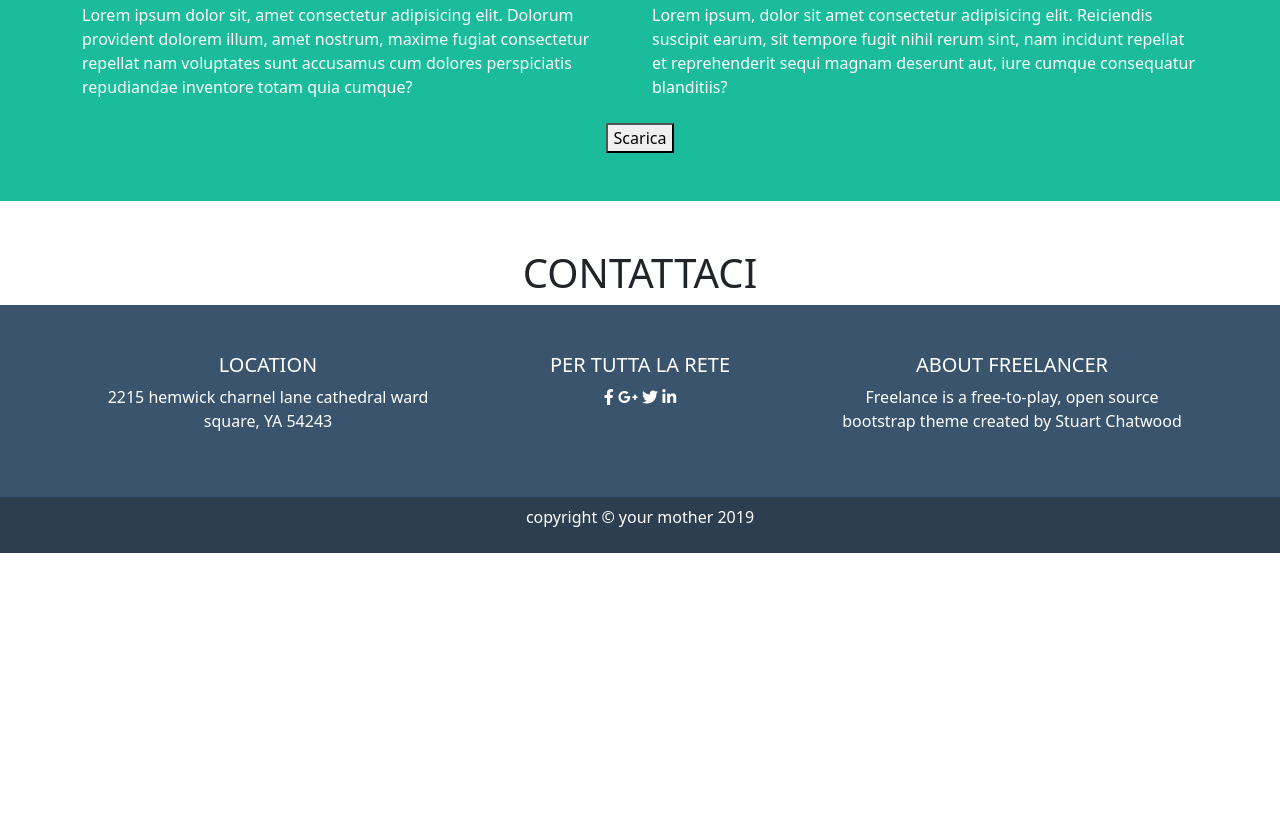
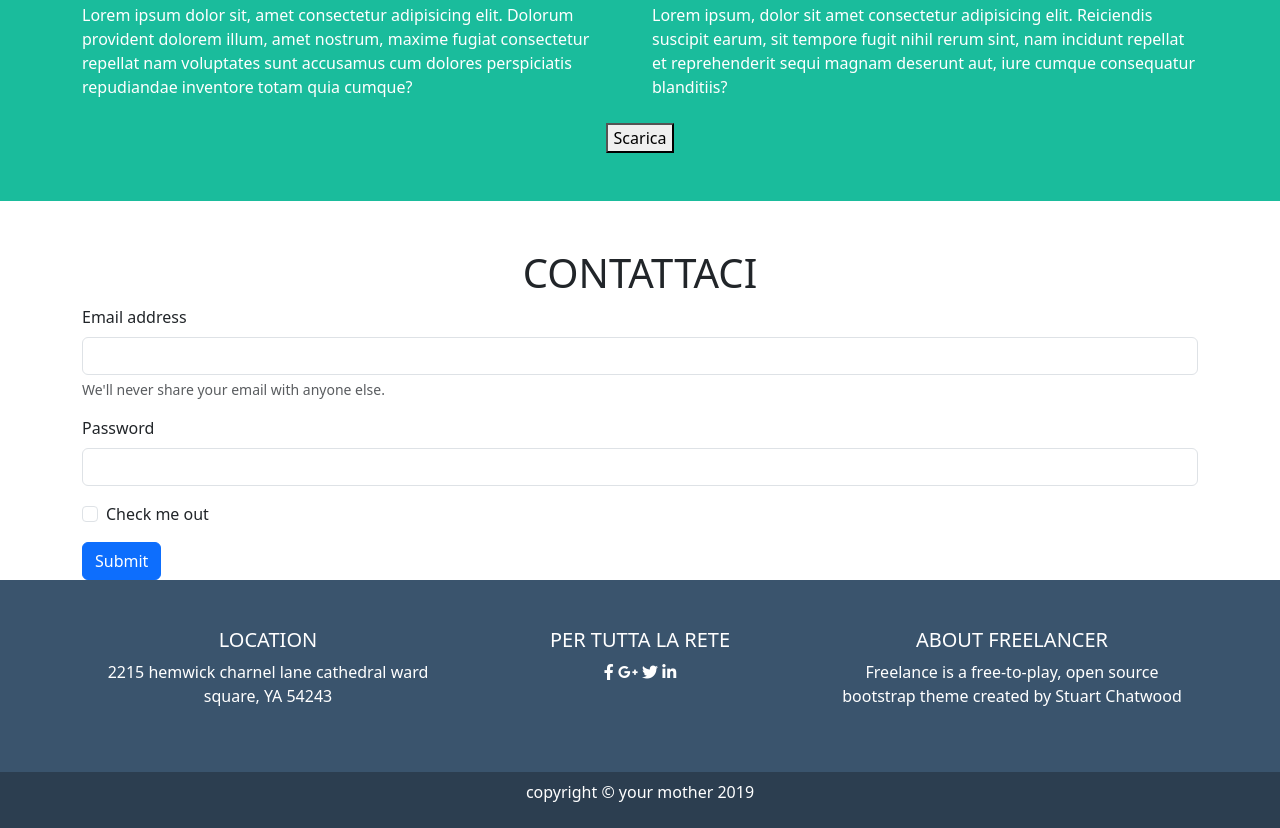
Before and after one commit to sollendy/html-css-bootstrap-freelancer, a plain HTML site: page index.html in a window 1280 px wide. Shown: the part 1560-2388 px from the top of the page. Before the commit the page ends 2113 px from the top, so only its background shows below. Drawn offline with nearby package versions, Linux system fonts and the light colour scheme.

Commit message:
form inizializzato

```diff
--- a/index.html
+++ b/index.html
@@ -100,7 +100,22 @@
         <section class="container-fluid contatti">
             <div class="container pt-5">
                 <h1 class="text-center">CONTATTACI</h1>
-
+                <form>
+                    <div class="mb-3">
+                      <label for="exampleInputEmail1" class="form-label">Email address</label>
+                      <input type="email" class="form-control" id="exampleInputEmail1" aria-describedby="emailHelp">
+                      <div id="emailHelp" class="form-text">We'll never share your email with anyone else.</div>
+                    </div>
+                    <div class="mb-3">
+                      <label for="exampleInputPassword1" class="form-label">Password</label>
+                      <input type="password" class="form-control" id="exampleInputPassword1">
+                    </div>
+                    <div class="mb-3 form-check">
+                      <input type="checkbox" class="form-check-input" id="exampleCheck1">
+                      <label class="form-check-label" for="exampleCheck1">Check me out</label>
+                    </div>
+                    <button type="submit" class="btn btn-primary">Submit</button>
+                  </form>
             </div>
         </section>
     </main>
@@ -113,7 +128,7 @@
                 </div>
                 <div class="col-lg-4 col-sm-12 text-center">
                     <h5>PER TUTTA LA RETE</h5>
-                    <div class="social p">
+                    <div class="social">
                         <i class="fa-brands fa-facebook-f"></i>
                         <i class="fa-brands fa-google-plus-g"></i>
                         <i class="fa-brands fa-twitter"></i>
```
